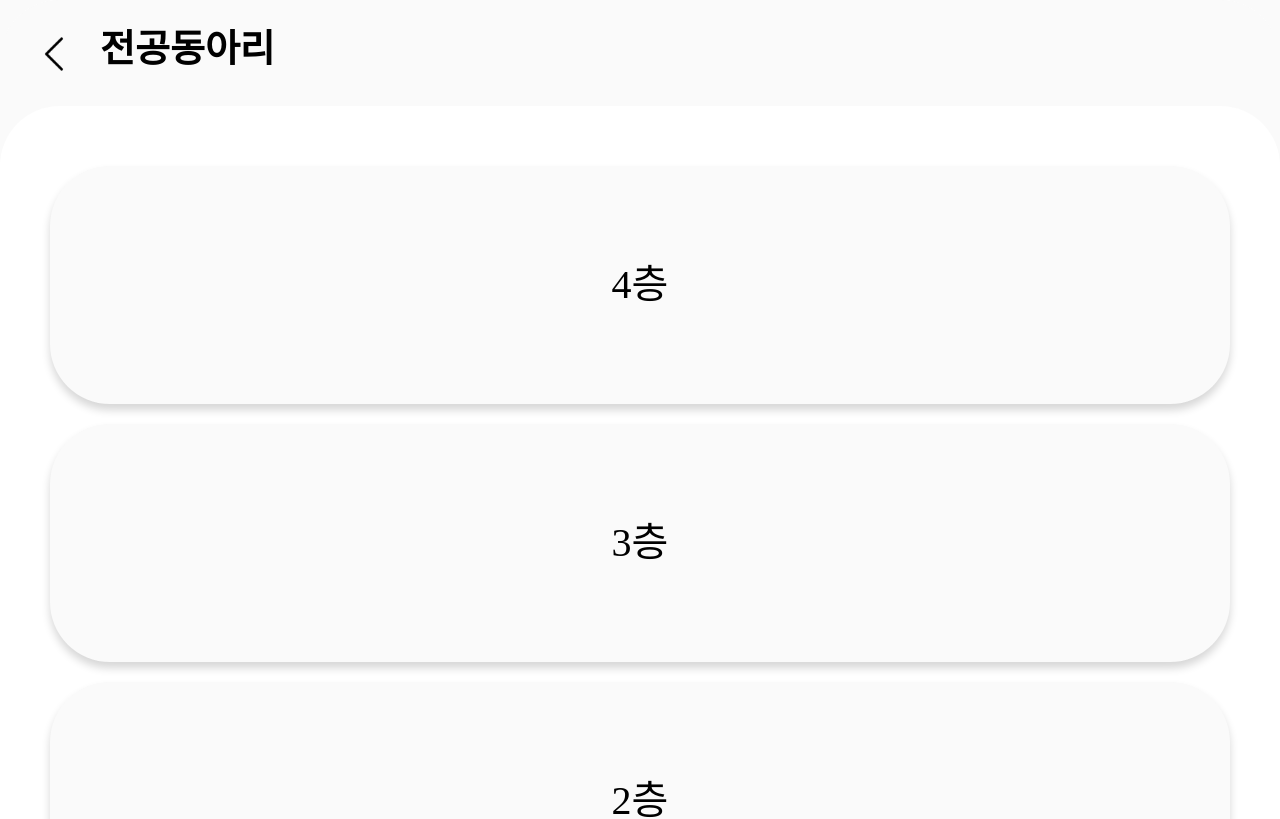
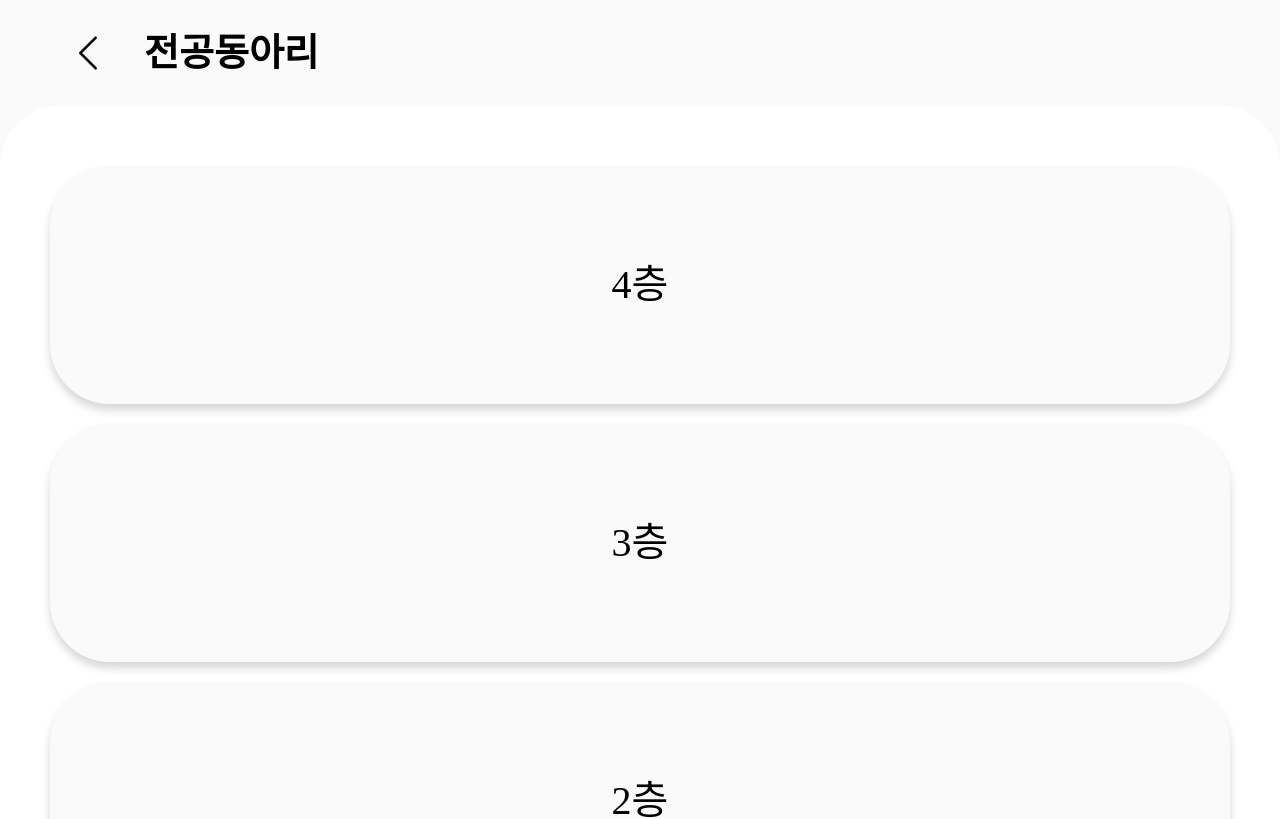
Before and after one commit to DSM-PICK/pick-client, a React app: page /attendance/club in a window 1280 px wide. Shown: the top 819 px of the page. Built offline with nearby package versions, Linux system fonts and the light colour scheme.

Commit message:
[FIX] <Attendancing.js> CSS 변경

```diff
--- a/src/component/Attendance/Attendancing/Attendancing.js
+++ b/src/component/Attendance/Attendancing/Attendancing.js
@@ -40,8 +40,6 @@ const Attendancing = ({ location }) => {
 	const floorData = getFloorData();
 	const today = getDay(floorData);
 
-	console.log(today);
-
 	return (
 		<S.Container>
 			<Header>
--- a/src/component/Attendance/ClassAttendance/ClassAttendance.js
+++ b/src/component/Attendance/ClassAttendance/ClassAttendance.js
@@ -1,11 +1,13 @@
-import React, { useState } from 'react';
+import React from 'react';
 import * as S from '../styles';
 import AttendanceBody from '../body/AttendanceBody';
 import Header from '../../Header/Header';
-import { Link } from 'react-router-dom';
-import { IoIosArrowBack } from 'react-icons/io';
 import { CLASS_ANCHOR_ITEMS } from '../Constant';
 import Footer from '../../Footer/Footer';
+
+const onBack = () => {
+	history.back();
+};
 
 const AttendanceClass = () => {
 	const anchorItems = CLASS_ANCHOR_ITEMS;
@@ -13,8 +15,8 @@ const AttendanceClass = () => {
 	return (
 		<S.Container>
 			<Header>
-				<S.HeaderBackBtn as={Link} to="/main" />
-				<S.HeaderText>교실 자습</S.HeaderText>
+				<S.HeaderBackBtn onClick={onBack} />
+				<S.HeaderFloor>교실 자습</S.HeaderFloor>
 			</Header>
 			<AttendanceBody anchorItems={anchorItems} />
 			<Footer />
--- a/src/component/Attendance/ClubAttendance/ClubAttendance.js
+++ b/src/component/Attendance/ClubAttendance/ClubAttendance.js
@@ -6,14 +6,18 @@ import { Link } from 'react-router-dom';
 import { CLUB_ANCHOR_ITEMS } from '../Constant';
 import Footer from '../../Footer/Footer';
 
+const onBack = () => {
+	history.back();
+};
+
 const AttendanceClub = () => {
 	const anchorItems = CLUB_ANCHOR_ITEMS;
 
 	return (
 		<S.Container>
 			<Header>
-				<S.HeaderBackBtn as={Link} to="/main" />
-				<S.HeaderText>전공동아리</S.HeaderText>
+				<S.HeaderBackBtn onClick={onBack} />
+				<S.HeaderFloor>전공동아리</S.HeaderFloor>
 			</Header>
 			<AttendanceBody anchorItems={anchorItems} />
 			<Footer />
--- a/src/component/Attendance/styles.js
+++ b/src/component/Attendance/styles.js
@@ -9,11 +9,7 @@ export const Container = styled.div`
 	flex-direction: column;
 `;
 
-export const HeaderBackBtn = styled.span`
-	position: absolute;
-	left: 30px;
-	top: 30px;
-
+export const HeaderBackBtn = styled.div`
 	display: flex;
 	width: 3em;
 	height: 3em;
@@ -23,11 +19,9 @@ export const HeaderBackBtn = styled.span`
 	background: url('../../../src/asset/Header/back.png') no-repeat center/100%;
 `;
 
-export const HeaderText = styled.span`
+export const HeaderFloor = styled.div`
+	font-size: 38px;
+	font-weight: bolder;
 	position: absolute;
-	left: 100px;
-	top: 30px;
-	font-size: 38px;
-	font-weight: bold;
-	vertical-align: middle;
+	margin-left: 80px;
 `;
```
